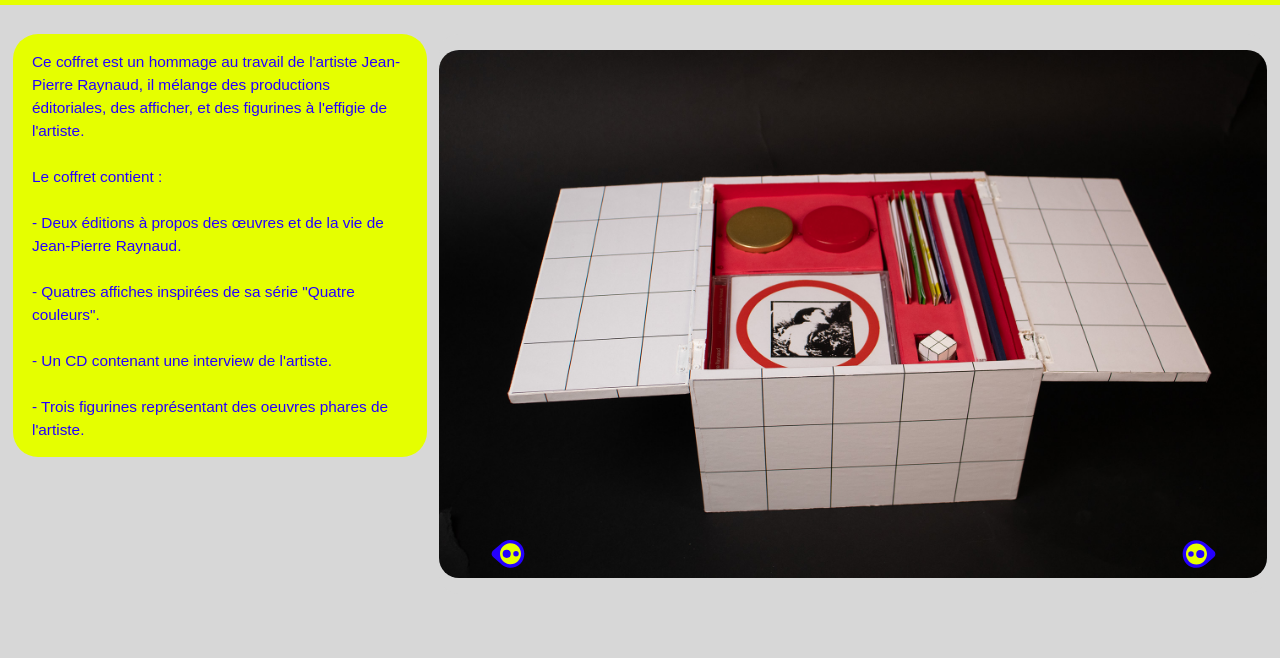
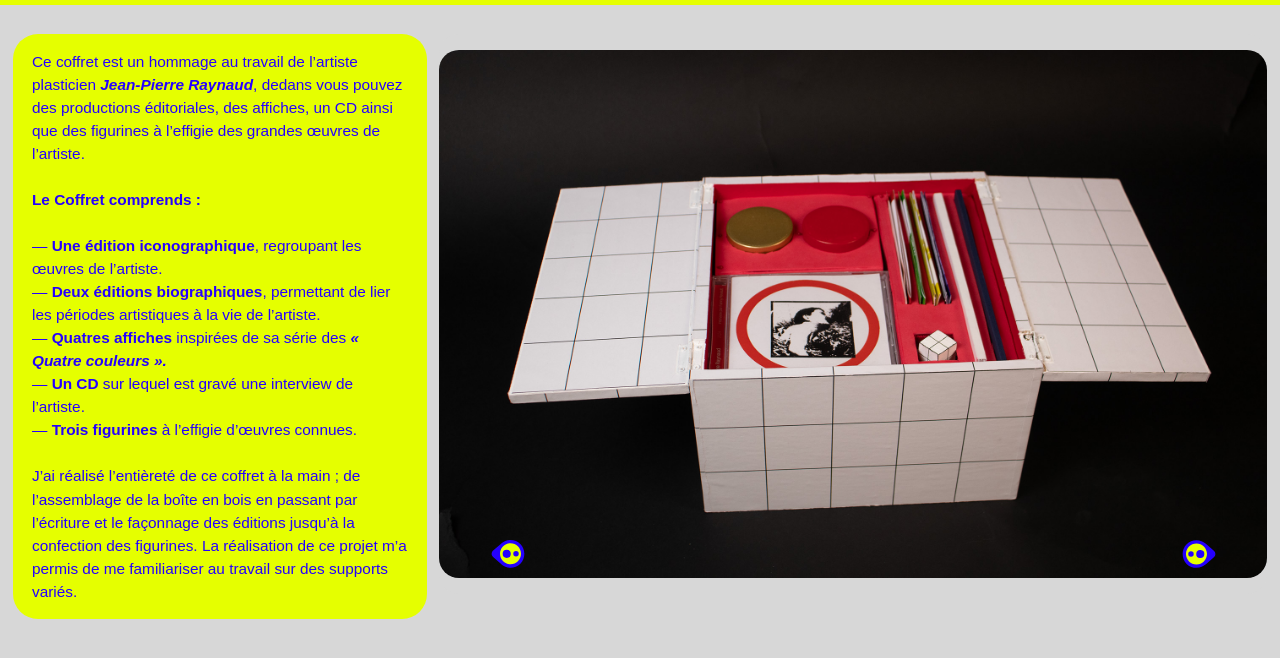
Before and after one commit to lucas-delroeux/lucas-delroeux.github.io, a plain HTML site: page projet-coffret.html in a window 1280 px wide. Shown: the part 140-798 px from the top of the page. Drawn offline with Linux system fonts and the light colour scheme.

Commit message:
txt finis

```diff
--- a/projet-coffret.html
+++ b/projet-coffret.html
@@ -33,14 +33,17 @@
     <!-- Texte -->
     <div class="proj-text">
         <p>
-            Ce coffret est un hommage au travail de l'artiste Jean-Pierre Raynaud, il mélange des productions éditoriales, des afficher, et des figurines à l'effigie de l'artiste.<br>
-            <br>
-            Le coffret contient :<br>
-            <br>
-            - Deux éditions à propos des œuvres et de la vie de Jean-Pierre Raynaud.<br><br>
-            - Quatres affiches inspirées de sa série "Quatre couleurs".<br><br>
-            - Un CD contenant une interview de l'artiste.<br><br>
-            - Trois figurines représentant des oeuvres phares de l'artiste. <br>
+            Ce coffret est un hommage au travail de l’artiste plasticien <i><b>Jean-Pierre Raynaud</i></b>, dedans vous pouvez des productions éditoriales, des affiches, un CD ainsi que des figurines à l’effigie des grandes œuvres de l’artiste.<br><br>
+
+<b>Le Coffret comprends :</b><br><br>
+
+— <b>Une édition iconographique</b>, regroupant les œuvres de l’artiste.<br>
+— <b>Deux éditions biographiques</b>, permettant de lier les périodes artistiques à la vie de l’artiste.<br>
+— <b>Quatres affiches</b> inspirées de sa série des <i><b>« Quatre couleurs ».</i></b><br>
+— <b>Un CD</b> sur lequel est gravé une interview de l’artiste.<br>
+— <b>Trois figurines</b> à l’effigie d’œuvres connues.<br><br>
+
+J’ai réalisé l’entièreté de ce coffret à la main ; de l’assemblage de la boîte en bois en passant par l’écriture et le façonnage des éditions jusqu’à la confection des figurines. La réalisation de ce projet m’a permis de me familiariser au travail sur des supports variés.
     </div>
 
     <!-- Slider -->
```
